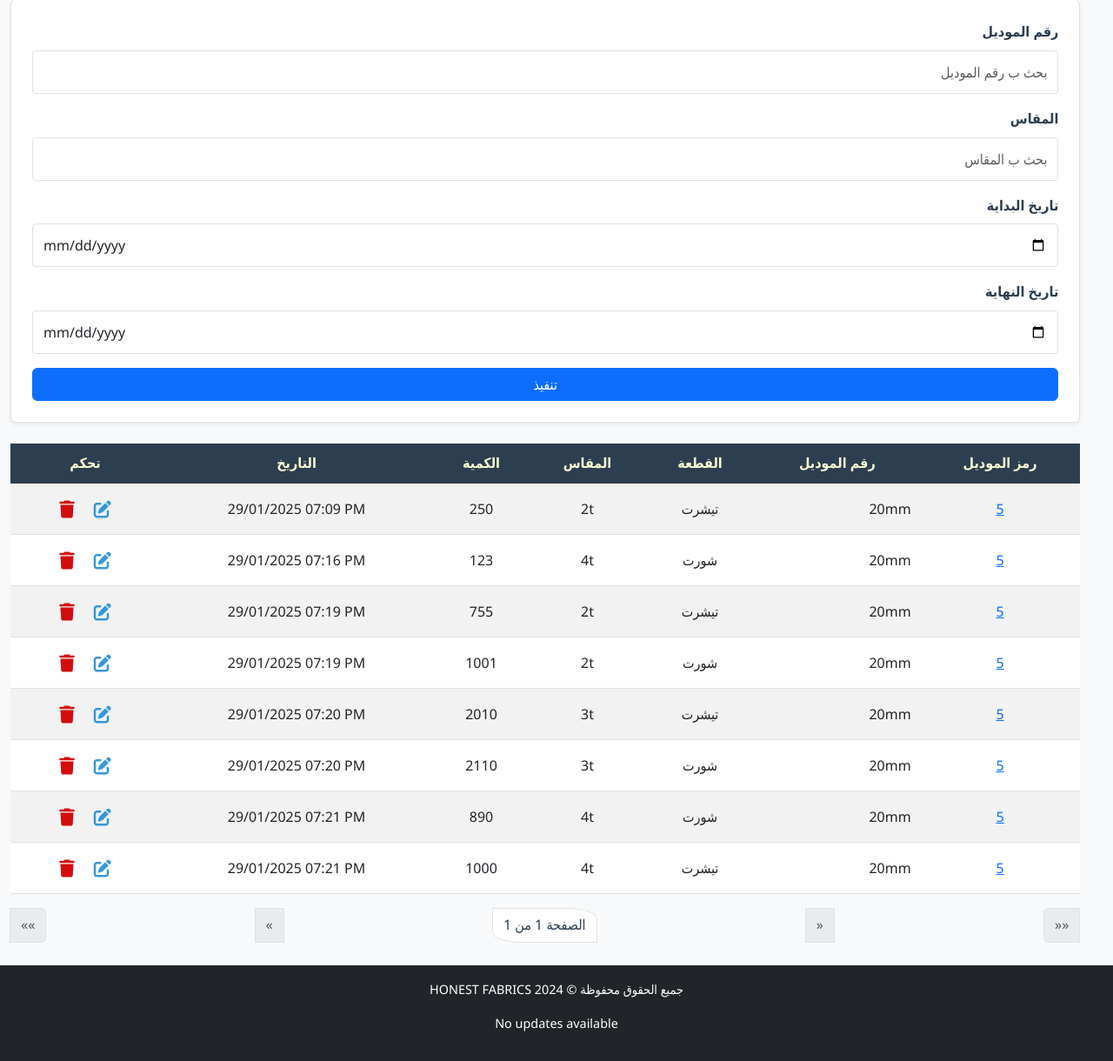
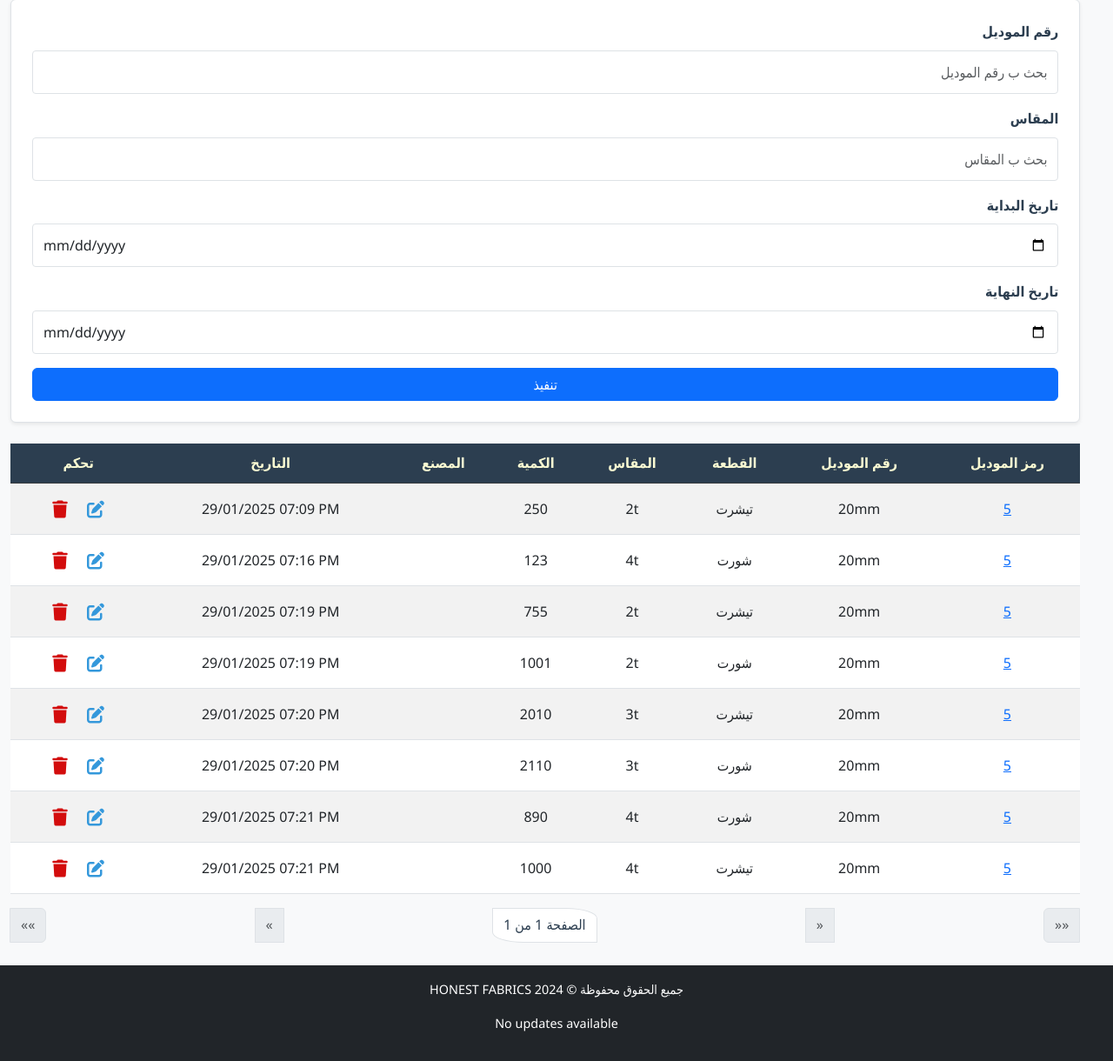
Before and after one commit to mego354/Honest, a Django app: page /production/production-list in a window 1280 px wide. Shown: the part 185-1405 px from the top of the page at 87% size. Run offline with Django 5.2, Linux system fonts and the light colour scheme; data comes from the database, SQL or seed files in the repository; both versions use the stored data as it was after the commit.

Commit message:
production add factory test 1

```diff
--- a/core/settings.py
+++ b/core/settings.py
@@ -12,7 +12,7 @@ STATIC_URL = 'static/'
 STATIC_ROOT = 'cloth/static'
 
 Hosted = True
-# Hosted = False
+Hosted = False
 if Hosted:
     DEBUG = False
     ALLOWED_HOSTS = ['honestfabrics.pythonanywhere.com']
--- a/production/forms.py
+++ b/production/forms.py
@@ -22,9 +22,10 @@ class SizeAmountForm(forms.ModelForm):
 class ProductionPieceForm(forms.ModelForm):
     class Meta:
         model = ProductionPiece
-        fields = ['used_amount']
+        fields = ['used_amount', 'factory']
         widgets = {
             'used_amount': forms.NumberInput(attrs={'class': 'form-control', 'min': '0'}),
+            'factory': forms.TextInput(attrs={'class': 'form-control'}),
         }
 
 class ProductionForm(forms.Form):
--- a/production/models.py
+++ b/production/models.py
@@ -48,6 +48,8 @@ class ProductionPiece(models.Model):
     piece = models.ForeignKey(Piece, verbose_name="القطعة", on_delete=models.CASCADE, related_name="productions")
     created_at = models.DateTimeField(verbose_name="تاريخ الإنشاء", default=now)
     used_amount = models.IntegerField(verbose_name="الكمية للانتاج", default=0, blank=True)
+    factory = models.CharField(max_length=50, verbose_name="المصنع", blank=True)
+
 
     def save(self, *args, **kwargs):
         if self.pk:
--- a/production/templates/production/list_production.html
+++ b/production/templates/production/list_production.html
@@ -47,6 +47,7 @@
                     <th>القطعة</th>
                     <th>المقاس</th>
                     <th>الكمية</th>
+                    <th>المصنع</th>
                     <th>التاريخ</th>
                     <th>تحكم</th>
                 </tr>
@@ -57,10 +58,11 @@
                     <td>
                         <a href="{% url 'model_detail_view' production_item.piece.model.id %}">{{ production_item.piece.model.id }}</a>
                     </td>
-                    <td class="text-end">{{ production_item.piece.model.model_number }}</td>
+                    <td>{{ production_item.piece.model.model_number }}</td>
                     <td>{{ production_item.piece.type }}</td>
                     <td>{{ production_item.piece.size }}</td>
                     <td>{{ production_item.used_amount }}</td>
+                    <td>{{ production_item.factory }}</td>
                     <td dir="ltr">{{ production_item.created_at|date:"d/m/Y h:i A" }}</td>
                     <td>
                         <a class="px-2 btn" href="{% url 'productionpiece_edit' production_item.id %}">
```
Also changed, not shown: db.sqlite3, production/migrations/0012_productionpiece_factory.py (added).
